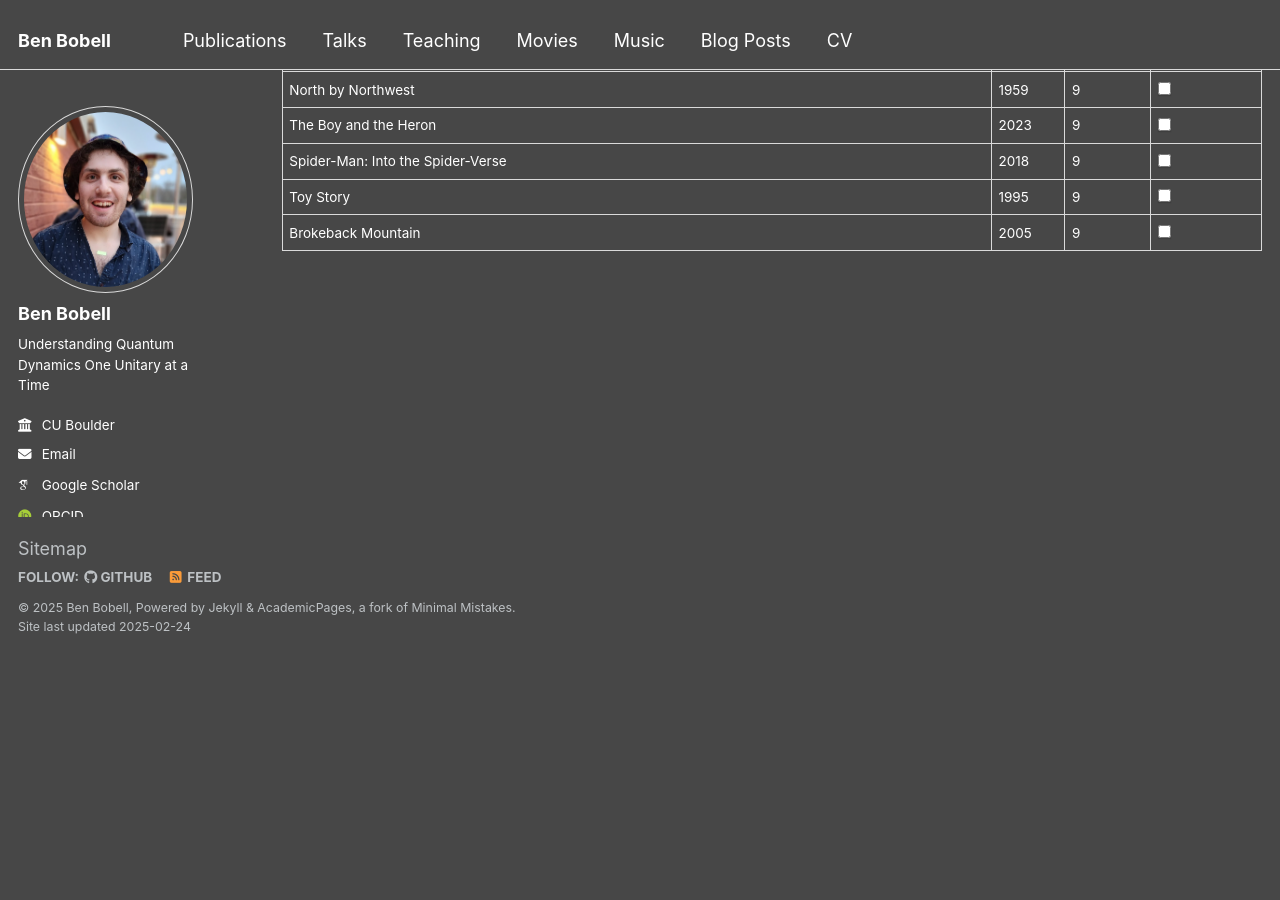
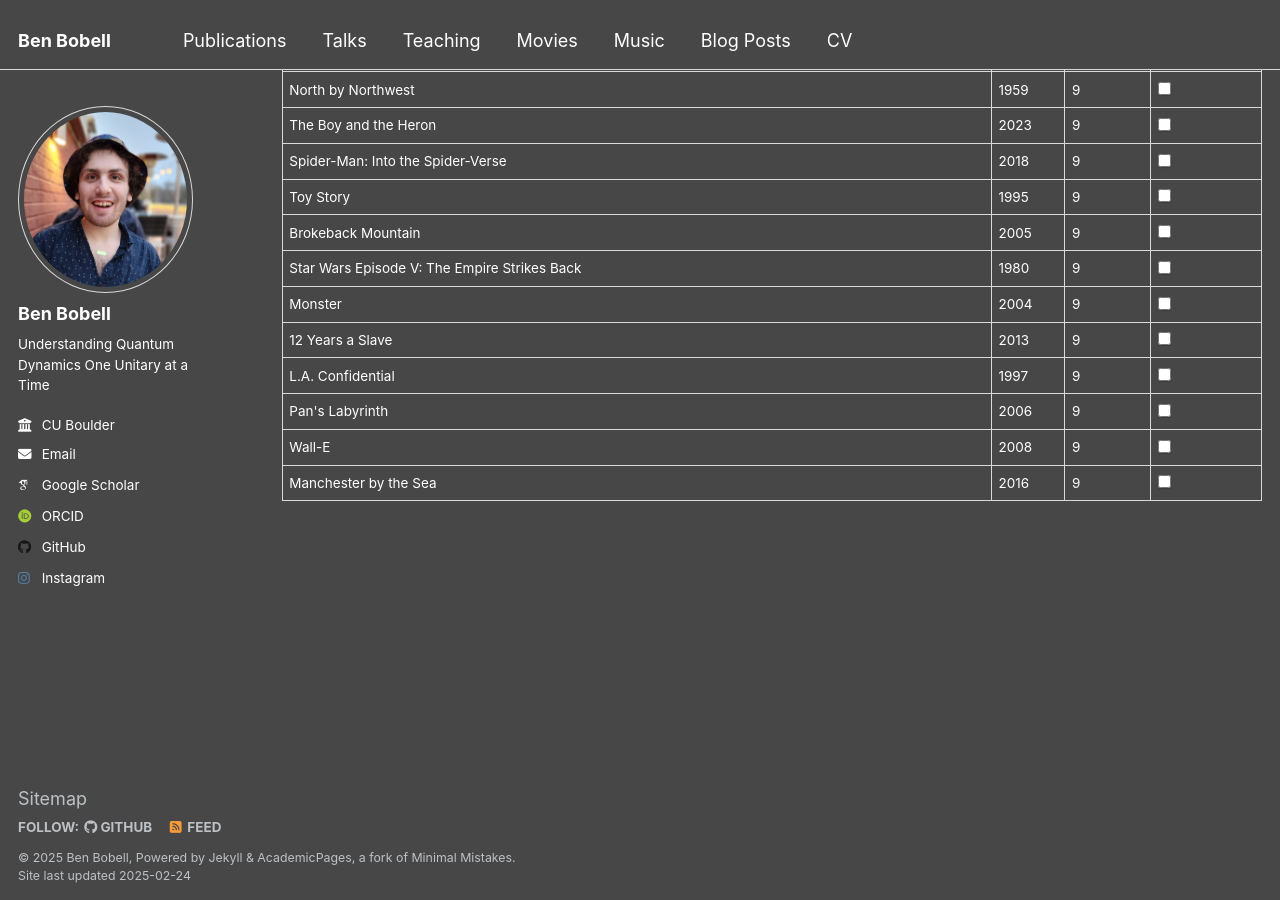
Before and after one commit to BenBobell00/BenBobell00.github.io, a Jekyll site: the page built from _pages/movies.html, in a window 1280 px wide and 900 px high, scrolled down 4108 px. Built offline with Jekyll 4.4.1, drawn with Linux system fonts in a browser that asks for light colours; some web fonts are replaced; before the commit the page ends 4762 px from its top, so only the background shows below that.

Commit message:
Update movies.yml

```diff
--- a/_data/movies.yml
+++ b/_data/movies.yml
@@ -451,3 +451,31 @@ movies:
     year: 2005
     rating: 9
     watched: false
+  - title: "Star Wars Episode V: The Empire Strikes Back"
+    year: 1980
+    rating: 9
+    watched: false
+  - title: "Monster"
+    year: 2004
+    rating: 9
+    watched: false
+  - title: "12 Years a Slave "
+    year: 2013
+    rating: 9
+    watched: false
+  - title: "L.A. Confidential"
+    year: 1997
+    rating: 9
+    watched: false
+  - title: "Pan's Labyrinth"
+    year: 2006
+    rating: 9
+    watched: false
+  - title: "Wall-E"
+    year: 2008
+    rating: 9
+    watched: false
+  - title: "Manchester by the Sea"
+    year: 2016
+    rating: 9
+    watched: false
```
